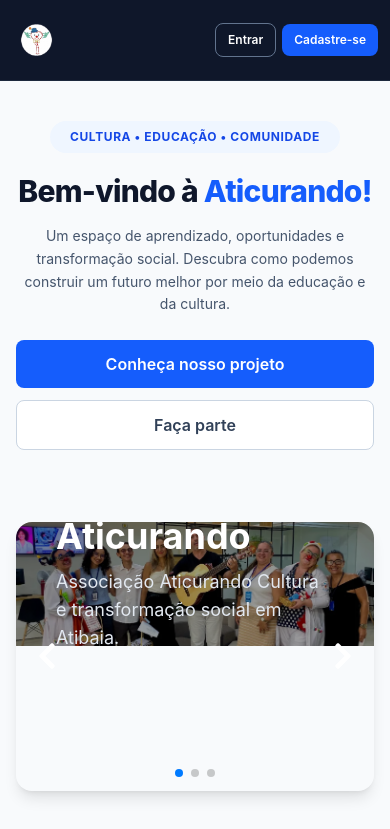
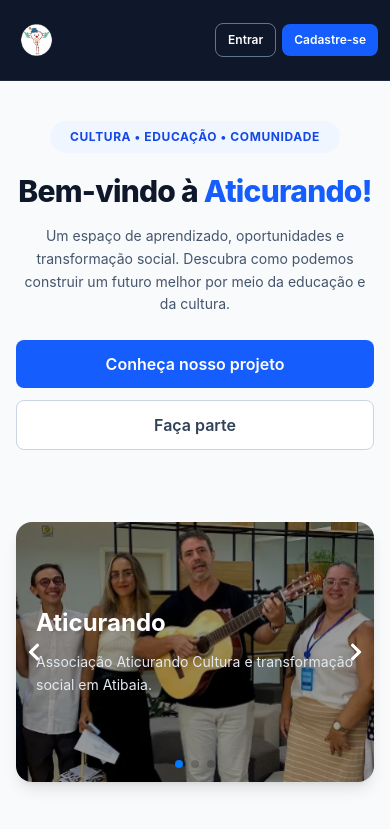
Before and after one commit to komura28/Pi-Front-End, a React (Vite) app: page / in a window 390 px wide. Shown: the top 829 px of the page. Built offline with nearby package versions, Linux system fonts and the light colour scheme.

Commit message:
Carousel

```diff
--- a/src/components/Carousel.tsx
+++ b/src/components/Carousel.tsx
@@ -30,22 +30,22 @@ export function Carousel() {
                 onSwiper={(swiper) => {
                     swiperRef.current = swiper;
                 }}
-                className="rounded-2xl shadow-lg"
+                className="w-full min-w-0 rounded-2xl shadow-lg"
             >
                 <SwiperSlide>
-                    <div className="relative h-400px">
+                    <div className="relative h-[260px] overflow-hidden sm:h-[320px] md:h-[380px] lg:h-[420px]">
                         <img
                             src={banner1}
                             alt="Aticurando"
-                            className="h-full w-full object-cover"
+                            className="h-full w-full object-cover object-center"
                         />
 
-                        <div className="absolute inset-0 bg-black/40 flex flex-col justify-center px-10">
-                            <h2 className="text-4xl font-bold text-white">
+                        <div className="absolute inset-0 flex flex-col justify-center bg-black/40 px-5 sm:px-8 md:px-10">
+                            <h2 className="break-words text-2xl font-bold text-white sm:text-3xl md:text-4xl">
                             Aticurando
                             </h2>
 
-                            <p className="mt-3 text-lg text-slate-200 max-w-xl">
+                            <p className="mt-3 max-w-xl break-words text-sm leading-relaxed text-slate-200 sm:text-base md:text-lg">
                                 Associação Aticurando
                                 Cultura e transformação social em Atibaia.
                             </p>
@@ -54,19 +54,19 @@ export function Carousel() {
                 </SwiperSlide>
 
                 <SwiperSlide>
-                    <div className="relative h-400px">
+                    <div className="relative h-[260px] overflow-hidden sm:h-[320px] md:h-[380px] lg:h-[420px]">
                         <img
                             src={banner2}
                             alt="Missão"
-                            className="h-full w-full object-cover"
+                            className="h-full w-full object-cover object-center"
                         />
 
-                        <div className="absolute inset-0 bg-black/40 flex flex-col justify-center px-10">
-                            <h2 className="text-4xl font-bold text-white">
+                        <div className="absolute inset-0 flex flex-col justify-center bg-black/40 px-5 sm:px-8 md:px-10">
+                            <h2 className="break-words text-2xl font-bold text-white sm:text-3xl md:text-4xl">
                                 Nossa Missão
                             </h2>
 
-                            <p className="mt-3 text-lg text-slate-200 max-w-xl">
+                            <p className="mt-3 max-w-xl break-words text-sm leading-relaxed text-slate-200 sm:text-base md:text-lg">
                                 Trabalhamos diariamente para fortalecer nossa comunidade através do voluntariado e do fomento à cultura local.
                             </p>
                         </div>
@@ -74,19 +74,19 @@ export function Carousel() {
                 </SwiperSlide>
 
                 <SwiperSlide>
-                    <div className="relative h-400px">
+                    <div className="relative h-[260px] overflow-hidden sm:h-[320px] md:h-[380px] lg:h-[420px]">
                         <img
                             src={banner3}
                             alt="Impacto Social"
-                            className="h-full w-full object-cover"
+                            className="h-full w-full object-cover object-center"
                         />
 
-                        <div className="absolute inset-0 bg-black/40 flex flex-col justify-center px-10">
-                            <h2 className="text-4xl font-bold text-white">
+                        <div className="absolute inset-0 flex flex-col justify-center bg-black/40 px-5 sm:px-8 md:px-10">
+                            <h2 className="break-words text-2xl font-bold text-white sm:text-3xl md:text-4xl">
                                 Impacto Social
                             </h2>
 
-                            <p className="mt-3 text-lg text-slate-200 max-w-xl">
+                            <p className="mt-3 max-w-xl break-words text-sm leading-relaxed text-slate-200 sm:text-base md:text-lg">
                                 Com atuação pautada pela ética e transparência, somos uma entidade formalmente constituída, com Estatuto Social registrado e reconhecida, desde 2020, como de Utilidade Pública.
                             </p>
                         </div>
@@ -95,28 +95,14 @@ export function Carousel() {
             </Swiper>
             <button
                 onClick={() => swiperRef.current?.slidePrev()}
-                className="
-        absolute left-4 top-1/2 z-20
-        -translate-y-1/2
-        text-white
-        text-3xl
-        hover:text-blue-400
-        transition
-    "
+                className="absolute left-2 top-1/2 z-20 -translate-y-1/2 text-xl text-white transition hover:text-blue-400 sm:left-4 sm:text-2xl md:text-3xl"
             >
                 <FaChevronLeft />
             </button>
 
             <button
                 onClick={() => swiperRef.current?.slideNext()}
-                className="
-       absolute right-4 top-1/2 z-20
-        -translate-y-1/2
-        text-white
-        text-3xl
-        hover:text-blue-400
-        transition
-    "
+                className="absolute right-2 top-1/2 z-20 -translate-y-1/2 text-xl text-white transition hover:text-blue-400 sm:right-4 sm:text-2xl md:text-3xl"
             >
                 <FaChevronRight />
             </button>
```
